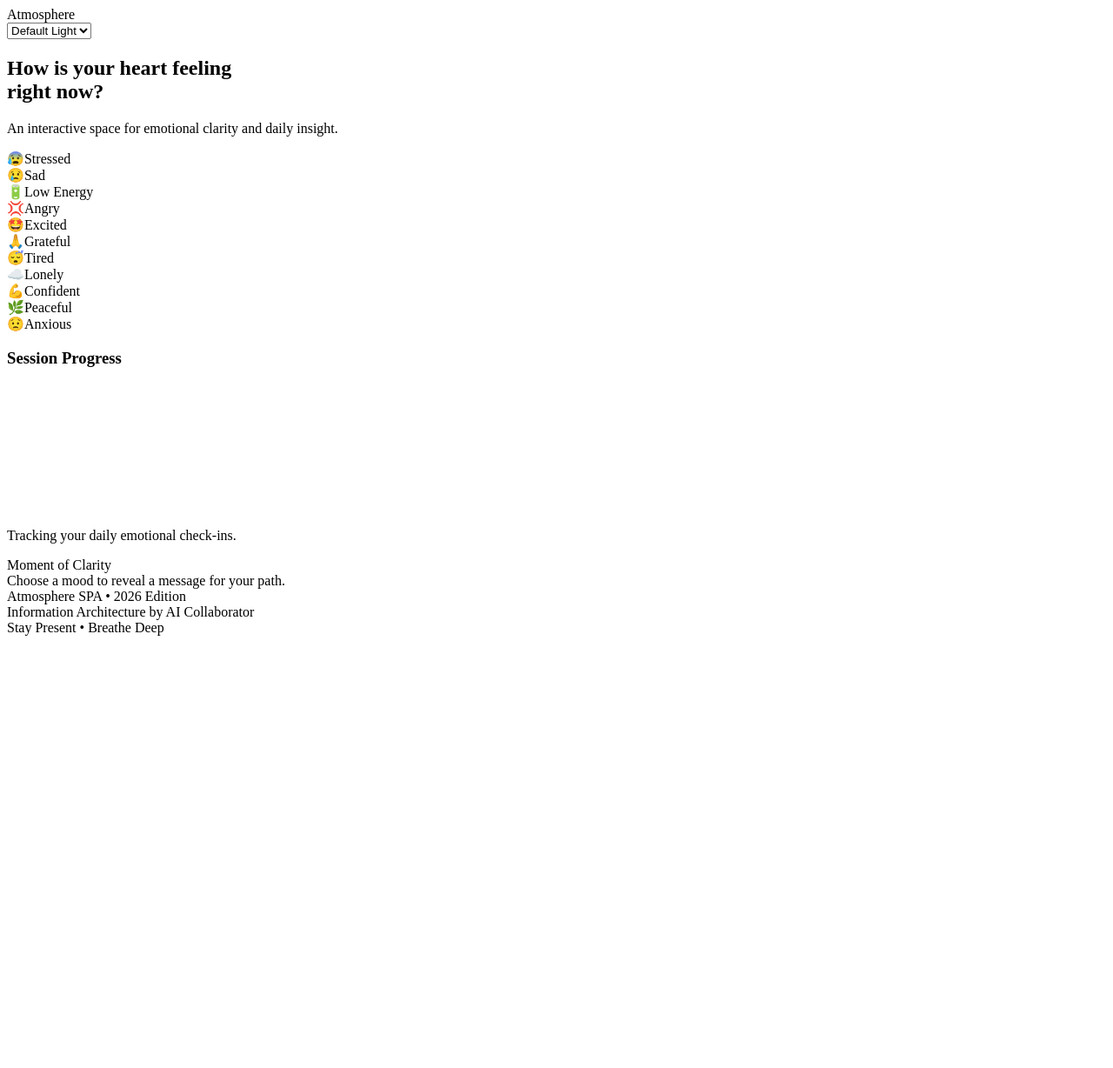
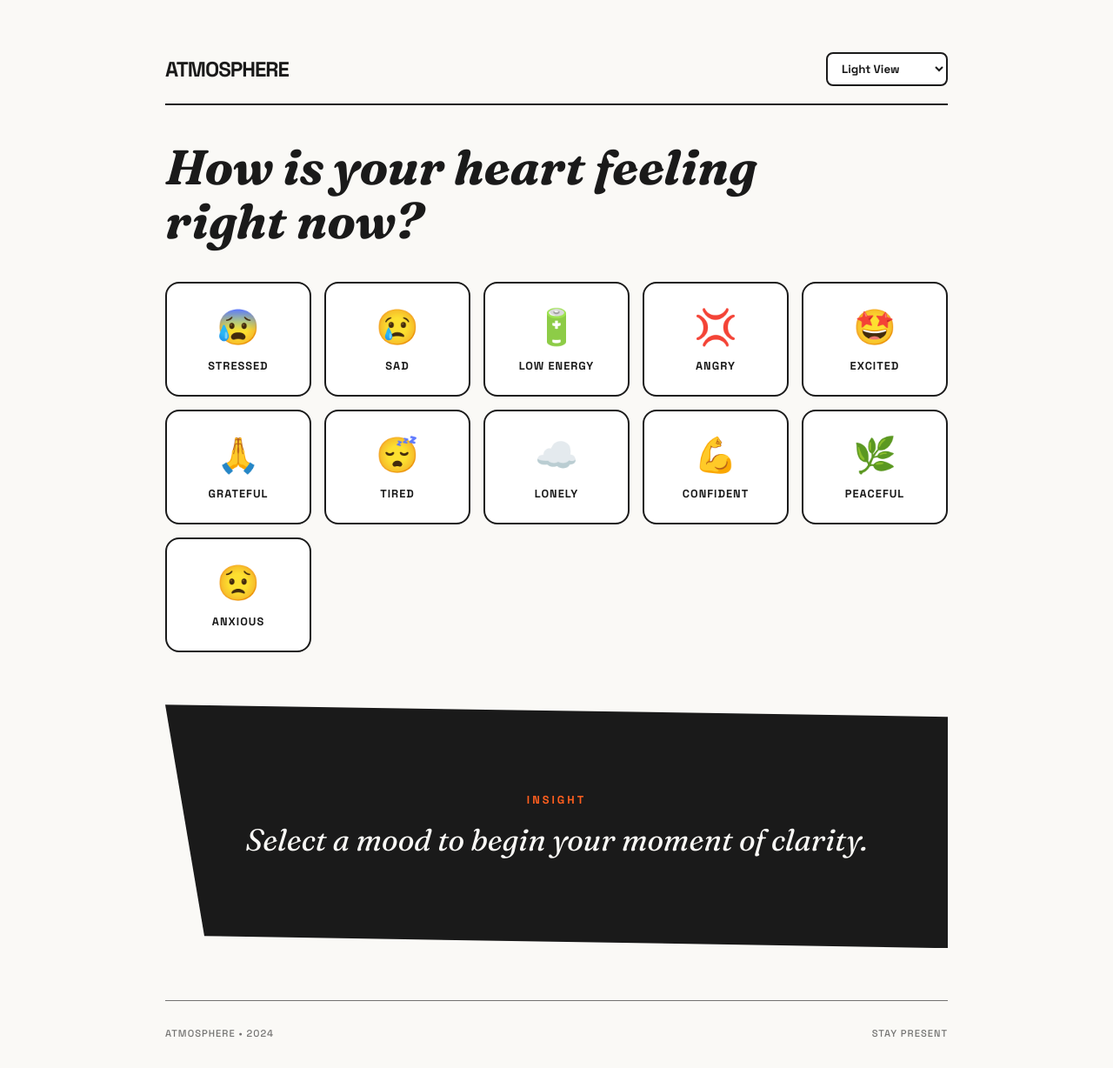
Before and after one commit to pavithrayuvaraja/Experiments, a plain HTML site: page index.html in a window 1280 px wide. Shown: the whole page at 87% size. Before the commit the page ends 800 px from the top, so only its background shows below. Drawn offline with Linux system fonts and the light colour scheme.

Commit message:
Refactor index.html for improved structure and themes

```diff
--- a/index.html
+++ b/index.html
@@ -1,158 +1,239 @@
-<div class="fixed top-0 left-0 w-full h-full -z-10 overflow-hidden pointer-events-none">
-    <div class="absolute -top-1/4 -left-1/4 w-[600px] h-[600px] bg-accent-primary opacity-10 blur-[120px] rounded-full"></div>
-    <div class="absolute -bottom-1/4 -right-1/4 w-[600px] h-[600px] bg-accent-secondary opacity-10 blur-[120px] rounded-full"></div>
-</div>
+<!DOCTYPE html>
+<html lang="en">
+<head>
+    <meta charset="UTF-8">
+    <meta name="viewport" content="width=device-width, initial-scale=1.0">
+    <title>Atmosphere | Your Space</title>
+    <style>
+        /* Modern Typography */
+        @import url('https://fonts.googleapis.com/css2?family=Space+Grotesk:wght@300;500;700&family=Fraunces:ital,opsz,wght@1,9..144,400;1,9..144,700&display=swap');
 
-<div class="w-full max-w-6xl px-6 py-12">
-    <nav class="flex justify-between items-end border-b-2 border-[#1a1a1a] pb-6 mb-16">
-        <div class="text-2xl font-bold tracking-tighter uppercase">Atmosphere</div>
-        <select id="theme-trigger" onchange="updateTheme()" class="bg-transparent border border-[#1a1a1a] px-4 py-2 rounded font-medium cursor-pointer focus:outline-none">
-            <option value="default">Default Light</option>
-            <option value="dark-theme">Midnight</option>
-            <option value="nature-theme">Earthy</option>
+        :root {
+            --bg: #faf9f6;
+            --surface: #ffffff;
+            --border: #1a1a1a;
+            --text: #1a1a1a;
+            --accent: #ff5f1f;
+            --secondary: #6366f1;
+            --card-bg: #1a1a1a;
+            --card-text: #faf9f6;
+        }
+
+        /* Midnight Theme Colors */
+        body.dark-theme {
+            --bg: #0d0d0d;
+            --surface: #1a1a1a;
+            --border: #333333;
+            --text: #f2f2f2;
+            --accent: #00ffcc;
+            --card-bg: #f2f2f2;
+            --card-text: #0d0d0d;
+        }
+
+        /* Earthy Theme Colors */
+        body.nature-theme {
+            --bg: #f2efe9;
+            --surface: #ffffff;
+            --border: #4a5d4e;
+            --text: #2c362e;
+            --accent: #8b9d77;
+            --card-bg: #4a5d4e;
+            --card-text: #f2efe9;
+        }
+
+        * { box-sizing: border-box; margin: 0; padding: 0; }
+
+        body {
+            font-family: 'Space Grotesk', sans-serif;
+            background-color: var(--bg);
+            color: var(--text);
+            min-height: 100vh;
+            display: flex;
+            flex-direction: column;
+            align-items: center;
+            transition: all 0.5s ease;
+            overflow-x: hidden;
+            padding: 20px;
+        }
+
+        .container {
+            width: 100%;
+            max-width: 900px;
+            padding: 40px 0;
+        }
+
+        .header-nav {
+            display: flex;
+            justify-content: space-between;
+            align-items: center;
+            margin-bottom: 40px;
+            padding-bottom: 20px;
+            border-bottom: 2px solid var(--border);
+        }
+
+        .branding { font-weight: 700; font-size: 1.5rem; text-transform: uppercase; letter-spacing: -1px; }
+
+        select {
+            background: var(--surface);
+            border: 2px solid var(--border);
+            padding: 8px 12px;
+            border-radius: 8px;
+            font-family: inherit;
+            color: var(--text);
+            cursor: pointer;
+            font-weight: 600;
+        }
+
+        h1 {
+            font-family: 'Fraunces', serif;
+            font-size: clamp(2rem, 6vw, 3.5rem);
+            line-height: 1.1;
+            font-style: italic;
+            font-weight: 700;
+            margin-bottom: 40px;
+        }
+
+        .mood-grid {
+            display: grid;
+            grid-template-columns: repeat(auto-fill, minmax(140px, 1fr));
+            gap: 15px;
+            margin-bottom: 60px;
+        }
+
+        .mood-box {
+            background: var(--surface);
+            border: 2px solid var(--border);
+            padding: 25px 15px;
+            cursor: pointer;
+            transition: all 0.3s cubic-bezier(0.23, 1, 0.32, 1);
+            display: flex;
+            flex-direction: column;
+            align-items: center;
+            gap: 10px;
+            border-radius: 16px;
+        }
+
+        .mood-box:hover {
+            transform: translate(-4px, -4px);
+            box-shadow: 6px 6px 0px var(--border);
+        }
+
+        .emoji { font-size: 2.5rem; }
+        .mood-name { font-weight: 700; font-size: 0.8rem; text-transform: uppercase; letter-spacing: 1px; }
+
+        .quote-card {
+            background: var(--card-bg);
+            color: var(--card-text);
+            padding: 50px 30px;
+            display: flex;
+            flex-direction: column;
+            justify-content: center;
+            align-items: center;
+            text-align: center;
+            clip-path: polygon(0 0, 100% 5%, 100% 100%, 5% 95%);
+            transition: all 0.6s ease;
+            min-height: 280px;
+            margin-top: 20px;
+        }
+
+        .quote-author { font-size: 0.8rem; text-transform: uppercase; color: var(--accent); margin-bottom: 15px; letter-spacing: 3px; font-weight: 700; }
+        .quote-text { font-family: 'Fraunces', serif; font-size: clamp(1.4rem, 4vw, 2.2rem); font-style: italic; line-height: 1.3; }
+
+        footer {
+            margin-top: 60px;
+            padding: 30px 0;
+            font-size: 0.7rem;
+            text-transform: uppercase;
+            border-top: 1px solid var(--border);
+            display: flex;
+            justify-content: space-between;
+            width: 100%;
+            opacity: 0.6;
+            letter-spacing: 1px;
+        }
+
+        @media (max-width: 600px) {
+            .mood-grid { grid-template-columns: repeat(2, 1fr); }
+            .header-nav { flex-direction: column; gap: 20px; align-items: flex-start; }
+        }
+    </style>
+</head>
+<body>
+
+    <div class="container">
+        <nav class="header-nav">
+            <div class="branding">Atmosphere</div>
+            <select id="theme-select" onchange="refreshTheme()">
+                <option value="default">Light View</option>
+                <option value="dark-theme">Midnight View</option>
+                <option value="nature-theme">Earthy View</option>
             </select>
         </nav>
 
-    <section class="mb-20">
-        <h1 class="font-display italic font-bold text-5xl md:text-7xl leading-[0.9] mb-4">How is your heart feeling <br>right now?</h1>
-        <p class="text-lg opacity-70">An interactive space for emotional clarity and daily insight.</p>
-    </section>
+        <h1>How is your heart feeling <br>right now?</h1>
 
-    <div class="grid grid-cols-1 lg:grid-cols-12 gap-12">
-        <div class="lg:col-span-8">
-            <div class="grid grid-cols-2 sm:grid-cols-3 md:grid-cols-4 gap-4 mb-12" id="mood-grid">
+        <div class="mood-grid">
+            <div class="mood-box" onclick="ignite('stressed')"><span class="emoji">😰</span><span class="mood-name">Stressed</span></div>
+            <div class="mood-box" onclick="ignite('sad')"><span class="emoji">😢</span><span class="mood-name">Sad</span></div>
+            <div class="mood-box" onclick="ignite('unmotivated')"><span class="emoji">🔋</span><span class="mood-name">Low Energy</span></div>
+            <div class="mood-box" onclick="ignite('angry')"><span class="emoji">💢</span><span class="mood-name">Angry</span></div>
+            <div class="mood-box" onclick="ignite('excited')"><span class="emoji">🤩</span><span class="mood-name">Excited</span></div>
+            <div class="mood-box" onclick="ignite('grateful')"><span class="emoji">🙏</span><span class="mood-name">Grateful</span></div>
+            <div class="mood-box" onclick="ignite('tired')"><span class="emoji">😴</span><span class="mood-name">Tired</span></div>
+            <div class="mood-box" onclick="ignite('lonely')"><span class="emoji">☁️</span><span class="mood-name">Lonely</span></div>
+            <div class="mood-box" onclick="ignite('confident')"><span class="emoji">💪</span><span class="mood-name">Confident</span></div>
+            <div class="mood-box" onclick="ignite('peaceful')"><span class="emoji">🌿</span><span class="mood-name">Peaceful</span></div>
+            <div class="mood-box" onclick="ignite('anxious')"><span class="emoji">😟</span><span class="mood-name">Anxious</span></div>
+        </div>
+
+        <div class="quote-zone">
+            <div id="q-card" class="quote-card">
+                <span class="quote-author">Insight</span>
+                <div id="q-body" class="quote-text">Select a mood to begin your moment of clarity.</div>
             </div>
         </div>
 
-        <aside class="lg:col-span-4 space-y-8">
-            <div class="card-surface border-2 border-[#1a1a1a] p-8 rounded-lg bg-white">
-                <h3 class="font-bold uppercase tracking-widest text-xs mb-6 opacity-60">Session Progress</h3>
-                <div class="chart-container">
-                    <canvas id="progressChart"></canvas>
-                </div>
-                <p class="text-center text-xs mt-4 opacity-50 italic">Tracking your daily emotional check-ins.</p>
-            </div>
-        </aside>
-    </div>
-
-    <section class="mt-20">
-        <div id="display-area" class="quote-surface bg-[#1a1a1a] text-[#faf9f6] p-12 md:p-20 quote-mask min-h-[350px] flex flex-col justify-center transition-all duration-500">
-            <span class="text-accent-primary font-bold uppercase tracking-[0.2em] text-xs mb-6 block">Moment of Clarity</span>
-            <div id="insight-text" class="font-display italic text-3xl md:text-5xl leading-tight">Choose a mood to reveal a message for your path.</div>
-        </div>
-    </section>
-
-    <footer class="mt-24 pt-8 border-t border-[#1a1a1a]/10 flex flex-col md:flex-row justify-between gap-4 text-[10px] font-bold tracking-widest uppercase opacity-60">
-        <div>Atmosphere SPA &bull; 2026 Edition</div>
-        <div>Information Architecture by AI Collaborator</div>
-        <div>Stay Present &bull; Breathe Deep</div>
+        <footer>
+            <div>ATMOSPHERE &bull; 2024</div>
+            <div>STAY PRESENT</div>
         </footer>
     </div>
 
     <script>
-    const moodData = [
-        { id: 'stressed', emoji: '😰', label: 'Stressed' },
-        { id: 'sad', emoji: '😢', label: 'Sad' },
-        { id: 'unmotivated', emoji: '🔋', label: 'Low Energy' },
-        { id: 'angry', emoji: '💢', label: 'Angry' },
-        { id: 'excited', emoji: '🤩', label: 'Excited' },
-        { id: 'grateful', emoji: '🙏', label: 'Grateful' },
-        { id: 'tired', emoji: '😴', label: 'Tired' },
-        { id: 'lonely', emoji: '☁️', label: 'Lonely' },
-        { id: 'confident', emoji: '💪', label: 'Confident' },
-        { id: 'peaceful', emoji: '🌿', label: 'Peaceful' },
-        { id: 'anxious', emoji: '😟', label: 'Anxious' }
-    ];
-
         const quotes = {
-        stressed: ["Breathe. You are a soul, not a cog in a machine.", "Your stress is a reaction, not a final destination.", "Simplify. What is the one thing that matters right now?", "The storm is outside. Keep your inner temple quiet."],
-        sad: ["Sadness is proof that you have a deep capacity for love.", "Even the moon has phases. Allow yourself yours.", "Tears are the soul's way of cleaning the windows.", "Be gentle with your healing. There is no rush."],
-        unmotivated: ["Small steps still count as miles. Just move an inch.", "Your low energy is an invitation to recharge, not to quit.", "Motivation follows action. Do one tiny task.", "Rest is the fuel for your next great leap."],
-        angry: ["Anger is energy. Channel it into a creation.", "Pause before you speak. Silence is a power move.", "Protect your peace. Don't let others decide your mood.", "Transform your fire into light, not heat."],
-        excited: ["Catch the spark! The world needs your vibrance.", "Joy is the highest form of resistance. Stay bright.", "This energy is a gift. Where will you direct it?", "Your enthusiasm is a magnet for miracles."],
-        grateful: ["Gratitude is the bridge to abundance.", "Look at the small things. They are the big things.", "Thankfulness makes what we have enough.", "The universe loves a grateful heart."],
-        tired: ["Sleep is a form of spiritual maintenance.", "You are allowed to turn off. The world won't stop.", "Give yourself the grace of a slow evening.", "Fatigue is the body's way of saying 'I need you'."],
-        lonely: ["You are a universe within yourself. Explore it.", "Silence is where you hear your own true voice.", "Reach out when you're ready; you are more loved than you know.", "Your value is not determined by who is standing next to you."],
-        confident: ["You are the architect of your own light.", "Walk as if you belong in every room you enter.", "Trust the instincts that got you this far.", "You have everything you need to succeed."],
-        peaceful: ["Serenity is found in the acceptance of the now.", "Let the river of life flow through you without resistance.", "A calm heart is a fortress against any storm.", "Find the quiet space between your thoughts."],
-        anxious: ["Your mind is over-preparing for a future that hasn't arrived.", "Come back to the present. You are safe in this second.", "Anxiety is just a story. You are the author; write a new page.", "Ground yourself. You are here. You are safe."]
+            stressed: ["Breathe. You are a soul, not a cog in a machine.", "Simplify. What is the one thing that matters right now?", "Don't let the noise of the world drown out your inner peace.", "Focus on your feet on the ground. You are here."],
+            sad: ["Even the moon has phases. Allow yourself yours.", "Tears are the soul's way of cleaning the windows.", "You are precious, you are loved, and you are never alone.", "This season of winter will eventually yield to spring."],
+            unmotivated: ["Small steps still count as miles. Just move an inch.", "Your low energy is an invitation to recharge, not to quit.", "Action is the antidote to despair. Do one tiny thing.", "Rest is productive. Your worth is not tied to your work."],
+            angry: ["Transform your fire into light, not heat.", "Pause before you speak. Silence is a power move.", "Peace is not the absence of storm, but the calm within it.", "Let go of the heavy coal. It only burns you."],
+            excited: ["Catch the spark! The world needs your vibrance.", "Your enthusiasm is a magnet for miracles.", "Savor this peak. You deserve every bit of this joy.", "Keep that momentum. You are flying today."],
+            grateful: ["Focus on the good and the good gets better.", "Gratitude turns what we have into enough.", "When you are grateful, the soul expands.", "Look around. You are already rich in so many ways."],
+            tired: ["Rest is not laziness; it is a necessity.", "You are allowed to turn off. The world will wait.", "Give yourself the grace of a slow evening.", "Your soul needs quiet to hear its own song."],
+            lonely: ["You are never truly alone. The stars are looking back at you.", "Solitude is where you find yourself.", "You are a universe within yourself. Explore it.", "Reach out when you're ready; we are all connected."],
+            confident: ["You are the architect of your own light.", "Own your greatness today.", "Walk as if you belong in every room you enter.", "The power to create your life is within your hands."],
+            peaceful: ["Everything is exactly as it should be.", "May your heart be calm and your mind clear.", "Protect your peace. It is your most valuable possession.", "Flow with life like water around a stone."],
+            anxious: ["You have survived 100% of your bad days.", "Come back to the present. You are safe in this second.", "Don't believe every story your mind tells you.", "Ground yourself. One breath at a time."]
         };
 
-    let stats = { interactions: 0, goal: 10 };
-    let chartInstance = null;
-
-    function initApp() {
-        renderMoods();
-        initChart();
+        function refreshTheme() {
+            const theme = document.getElementById('theme-select').value;
+            document.body.className = (theme === 'default') ? '' : theme;
         }
 
-    function renderMoods() {
-        const grid = document.getElementById('mood-grid');
-        moodData.forEach(mood => {
-            const el = document.createElement('div');
-            el.className = 'card-surface bg-white border-2 border-[#1a1a1a] p-6 flex flex-col items-center gap-4 cursor-pointer transition-all hover:-translate-y-1 hover:shadow-[6px_6px_0px_#1a1a1a]';
-            el.onclick = () => ignite(mood.id);
-            el.innerHTML = `<span class="text-4xl">${mood.emoji}</span><span class="text-[10px] font-bold uppercase tracking-widest">${mood.label}</span>`;
-            grid.appendChild(el);
-        });
+        function ignite(mood) {
+            const card = document.getElementById('q-card');
+            const body = document.getElementById('q-body');
+
+            // Animation effect
+            card.style.opacity = '0';
+            card.style.transform = 'translateY(10px)';
+
+            setTimeout(() => {
+                const list = quotes[mood];
+                body.innerText = list[Math.floor(Math.random() * list.length)];
+                card.style.opacity = '1';
+                card.style.transform = 'translateY(0)';
+            }, 300);
         }
-
-    function ignite(id) {
-        const textEl = document.getElementById('insight-text');
-        textEl.classList.remove('fade-update');
-        void textEl.offsetWidth;
-
-        const list = quotes[id];
-        textEl.innerText = list[Math.floor(Math.random() * list.length)];
-        textEl.classList.add('fade-update');
-
-        stats.interactions++;
-        updateChart();
-    }
-
-    function updateTheme() {
-        const theme = document.getElementById('theme-trigger').value;
-        document.body.className = theme === 'default' ? '' : theme;
-        updateChartStyles();
-    }
-
-    function initChart() {
-        const ctx = document.getElementById('progressChart').getContext('2d');
-        chartInstance = new Chart(ctx, {
-            type: 'doughnut',
-            data: {
-                labels: ['Check-ins', 'Remaining'],
-                datasets: [{
-                    data: [0, 10],
-                    backgroundColor: ['#ff5f1f', '#e5e7eb'],
-                    borderWidth: 0
-                }]
-            },
-            options: {
-                maintainAspectRatio: false,
-                cutout: '80%',
-                plugins: { legend: { display: false } }
-            }
-        });
-    }
-
-    function updateChart() {
-        const completed = Math.min(stats.interactions, stats.goal);
-        const remaining = Math.max(0, stats.goal - completed);
-        chartInstance.data.datasets[0].data = [completed, remaining];
-        chartInstance.update();
-    }
-
-    function updateChartStyles() {
-        const isDark = document.body.classList.contains('dark-theme');
-        const isNature = document.body.classList.contains('nature-theme');
-        let color = '#e5e7eb';
-        if (isDark) color = '#333333';
-        if (isNature) color = '#c9e9d1';
-
-        chartInstance.data.datasets[0].backgroundColor[1] = color;
-        chartInstance.update();
-    }
-
-    window.onload = initApp;
     </script>
+</body>
+</html>
```
Lines whose indentation alone changed are shown as unchanged.
